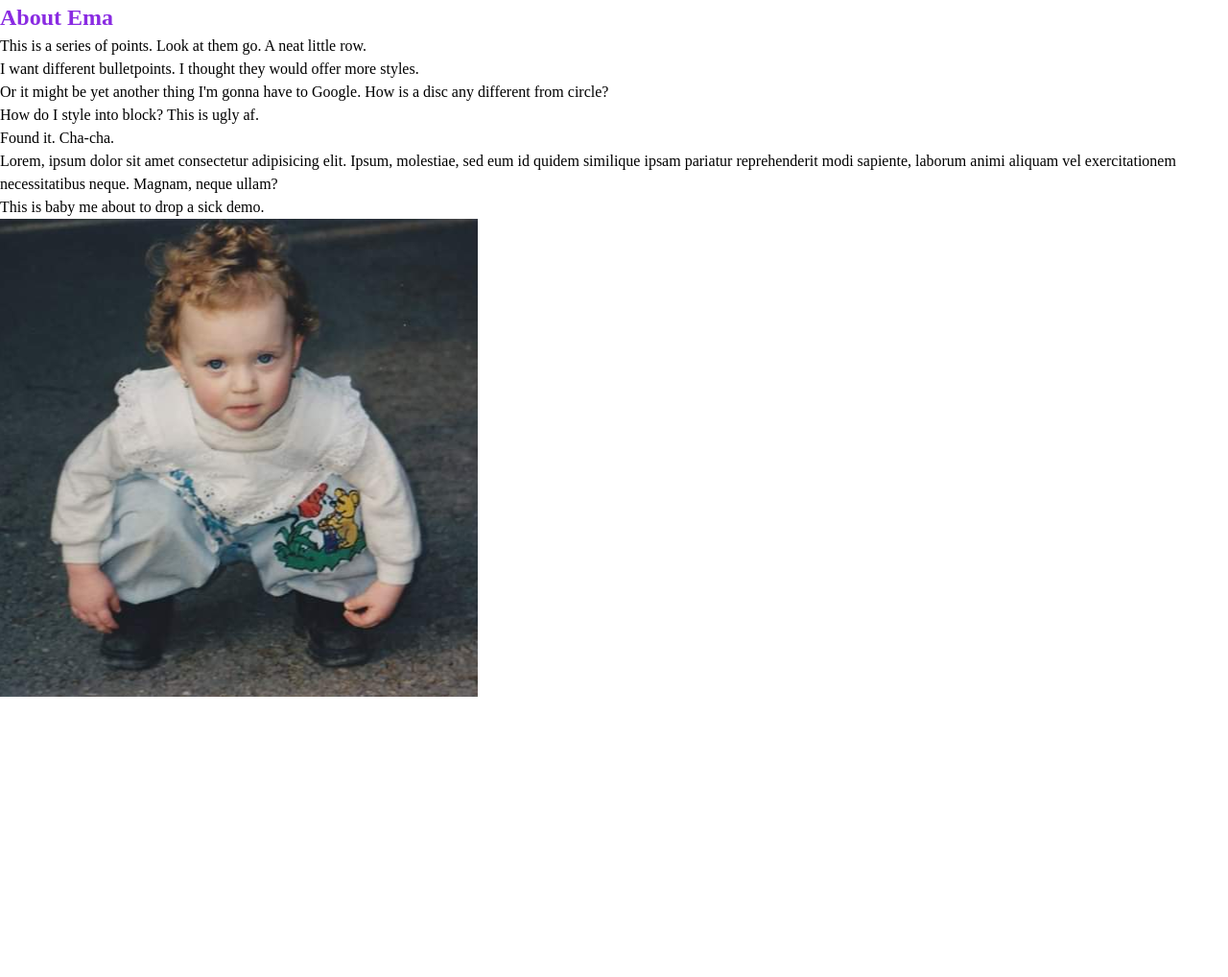
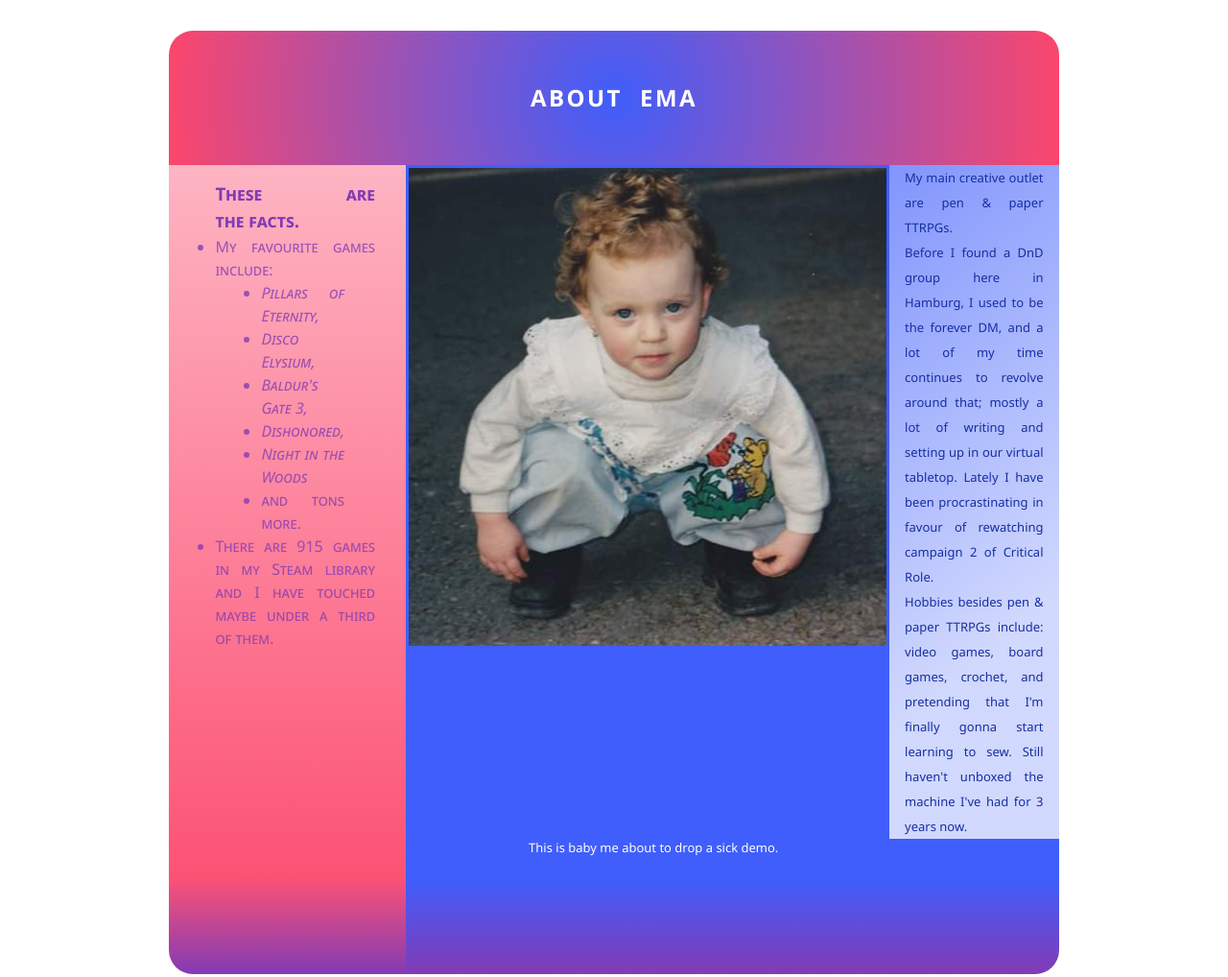
Before and after one commit to scieLabs/primer-project, a plain HTML site: page index.html in a window 1280 px wide. Shown: the whole page at 96% size. Before the commit the page ends 800 px from the top, so only its background shows below. Drawn offline with Linux system fonts and the light colour scheme.

Commit message:
prettying it up

```diff
--- a/index.html
+++ b/index.html
@@ -40,16 +40,24 @@
 
                 <div id="item2-list">
                     <ul>
-                        <li>This is a series of points. Look at them go. A neat little row.</li>
-                        <li>I want different bulletpoints. I thought they would offer more styles.</li>
-                        <li>Or it might be yet another thing I'm gonna have to Google. How is a disc any different from circle?</li>
-                        <li>How do I style into block? This is ugly af.</li>
-                        <li>Found it. Cha-cha.</li>
+                        <h3>These are the facts.</h3>
+                        <li>My favourite games include:</li>
+                            <ul>
+                                <li><em>Pillars of Eternity,</li>
+                                <li>Disco Elysium, </li>
+                                <li>Baldur's Gate 3, </li>
+                                <li>Dishonored, </li>
+                                <li>Night in the Woods</em></li>
+                                <li>and tons more.</li>
+                            </ul>
+                        <li>There are 915 games in my Steam library and I have touched maybe under a third of them.</li>
                     </ul>
                 </div>
 
                 <div id="item3-desc">
-                    <p>Lorem, ipsum dolor sit amet consectetur adipisicing elit. Ipsum, molestiae, sed eum id quidem similique ipsam pariatur reprehenderit modi sapiente, laborum animi aliquam vel exercitationem necessitatibus neque. Magnam, neque ullam?</p>
+                    <p>My main creative outlet are pen & paper TTRPGs.</p>
+                    <p>Before I found a DnD group here in Hamburg, I used to be the forever DM, and a lot of my time continues to revolve around that; mostly a lot of writing and setting up in our virtual tabletop. Lately I have been procrastinating in favour of rewatching campaign 2 of Critical Role.</p>
+                    <p>Hobbies besides pen & paper TTRPGs include: video games, board games, crochet, and pretending that I'm finally gonna start learning to sew. Still haven't unboxed the machine I've had for 3 years now.</p>
                 </div>
 
                 <div id="item4-footer">
--- a/src/style.css
+++ b/src/style.css
@@ -48,17 +48,115 @@
 /* section 2 */
 
 #section2 {
-
+    margin-top: 2rem;
+    font-family:'Segoe UI', Tahoma, Geneva, Verdana, sans-serif;
 }
 
 #about-ema {
     display: grid;
+    width: 100%;
+    grid-template-columns: repeat(5, 1fr);
+    grid-template-rows: 1fr 5fr 1fr;
+    margin-bottom: 4rem;
+    border-radius: 25px;
+}
 
+#item1-headline {
+    background: rgb(63,94,251);
+    background: radial-gradient(circle, rgba(63,94,251,1) 0%, rgba(252,70,107,1) 100%);
+    grid-column-start: 2;
+    grid-column-end: span 3;
+    align-content: center;
+    border-top-left-radius: 25px;
+    border-top-right-radius: 25px;
+}
+
+#item1-headline h2 {
+    justify-self: center;
+    align-self: center; /* doesnt work! */
+    word-spacing: 0.4em;
+    letter-spacing: 0.1em;
+    text-transform: uppercase;
+    color: white;
+    font-weight: bold;
+}
+
+#item2-list {
+ /*   background-color: #fc466b; */
+    grid-column-start: 2;
+    grid-row-start: span 2;
+    justify-items: center;
+  /*  line-height: 2; */
+    padding-top: 1rem;
+    border-bottom-left-radius: 25px;
+ /*   background: linear-gradient(0deg, rgba(34,193,195,1) 0%, rgba(252,70,107,1) 10%); */
+    background: rgb(131,58,180);
+    background: linear-gradient(0deg, rgba(131,58,180,1) 0%, rgba(252,70,107,0.9332107843137255) 12%, rgba(252, 70, 106, 0.404) 100%);
+}
+
+#item2-list h3 {
+    color: rgb(131,58,180,1);
+}
+
+#item2-list ul {
+    align-self: center; /* doesnt work. wtf */
+    list-style-type:disc;
+    line-break: strict; /* does it do anything? */
+    padding-left: 3rem;
+    padding-right: 2rem;
+    text-align: justify; /*to block text */
+    color: rgba(131,58,180, 0.788);
+    font-variant: small-caps;
 
 }
 
-#item1-headline {
-    color: blueviolet;
+#item2-list ul li {
+    max-width: 40ch;
+}
+
+#item3-desc {
+    background-color: rgb(164, 235, 235);
+    background-color: rgba(63, 94, 251, 0.658);
+    background: linear-gradient(140deg, rgba(63, 94, 251, 0.658) 0%, rgba(63, 94, 251, 0.24) 70%);
+    grid-column-start: 4;
+    grid-row-start: 2;
+    align-content: center;
+    font-size: small;
+    font-weight: 5;
+    padding-left: 1rem;
+    padding-right: 1rem;
+    text-align: justify;
+}
+
+#item3-desc p {
+    justify-self: center;
+    line-height: 2;
+    color: rgb(22, 46, 163);
+}
+
+#item4-footer {
+    background-color: rgb(6, 15, 59);
+    background: linear-gradient(0deg, rgba(131,58,180,1) 0%, rgba(63,94,251,1) 70%);
+    grid-column-start: 3;
+    grid-column-end: span 2;
+ /*   padding-top: 1rem; */
+    padding-left: 8rem;
+    border-bottom-right-radius: 25px;
+    font-size: small;
+    color: white;
+}
+
+#item5-img {
+    grid-column-start: 3;
+    grid-row-start: 2;
+    background-color: rgb(63,94,251);
+
+}
+
+#item5-img img {
+    align-self: center;  /* this isnt doing anything, so I wrapped it in a border the same colour as the section below. if you can't beat 'em, join 'em */
+    border-style: solid;
+    border-color: rgb(63,94,251);
 }
 
 
```
